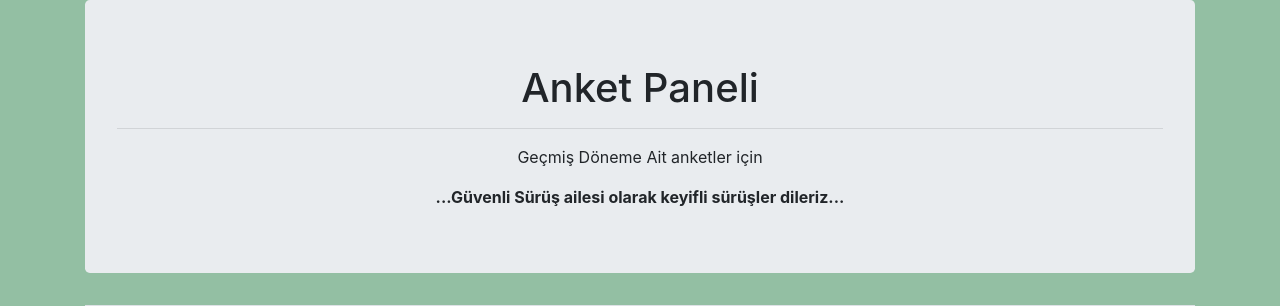
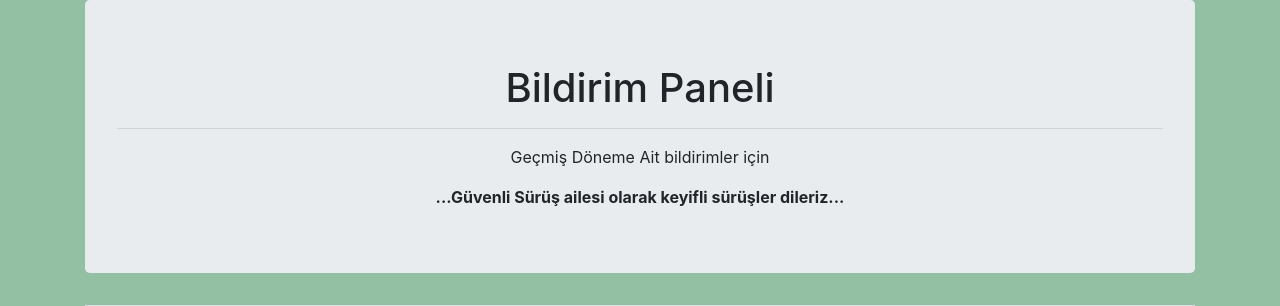
Before and after one commit to mberkayakar/Guvenli-Surus, a Django app: page /anket/anketislem/ in a window 1280 px wide. Shown: the part 63-369 px from the top of the page. Run offline with Django 3.2, Linux system fonts and the light colour scheme; a user stored in the database is signed in; data comes from the database, SQL or seed files in the repository; some libraries are stand-ins or nearby versions.

Commit message:
Son düzenlemeler yapıldı

```diff
--- a/templates/Kullanıcı_arayuzu.html
+++ b/templates/Kullanıcı_arayuzu.html
@@ -31,7 +31,7 @@
         <h2 class="card-title text-center">Bildirim Yönetimi </h2>
         <img class="card-img-top" src="{% static 'anket.png' '%}" alt="Anket Fotosu">
         <div class="card-body" style="height: 100px;">
-          <p class="card-text text-center">Anket oluşturma, görüntüleme, güncelleme ve ekleme işlemleri için</p>
+          <p class="card-text text-center">Bildirim oluşturma, görüntüleme, güncelleme ve ekleme işlemleri için</p>
         </div>
         <a href="/anket/anketyonetimi" class="btn btn-sm btn-success  btn-lg btn-block">İşlemler </a>
       </div>
--- a/templates/anket_ekle.html
+++ b/templates/anket_ekle.html
@@ -72,7 +72,7 @@
       {% endfor %}
     </div>
 
-    <br>
+
     <br>
     <br>
     <br>
@@ -80,7 +80,7 @@
     <br>
     <br>
     <br>
-    <br>
+
   </form>
 </div>
 
--- a/templates/anketislem.html
+++ b/templates/anketislem.html
@@ -16,9 +16,9 @@
 
 <div class="container">
   <div class="jumbotron text-center">
-    <h1>Anket Paneli</h1>
+    <h1>Bildirim Paneli</h1>
     <hr>
-    <p>Geçmiş Döneme Ait anketler için</p>
+    <p>Geçmiş Döneme Ait bildirimler için</p>
     <strong>...Güvenli Sürüş ailesi olarak keyifli sürüşler dileriz...</strong>
   </div>
 {% if newAnket %}
@@ -55,7 +55,7 @@
      {% endfor %}
 </table>
 {% else %}
-<div class="alert alert-danger"> Henüz bir anketiniz yok</div>
+<div class="alert alert-danger"> Henüz bir bildiriminiz yok</div>
 {% endif %}
 
 
--- a/templates/navigasyon.html
+++ b/templates/navigasyon.html
@@ -95,7 +95,7 @@
                 class="fa fa-camera"></i>
         </button>
     </div>
-<br><a href="anket/anketekle"><button class="btn btnblock btn-lg btn-danger"> Bildirim oluştur</button></a><br>
+<br><a href="/../anket/anketekle" style="text-decoration: none;"><button class="btn btn-block btn-lg btn-danger"> Bildirim oluştur</button></a><br><br>
     <div style="overflow-y: scroll; width: 100%; height: 300px;">
         <table class="table" style="width: 100%;">
             <thead>
```
